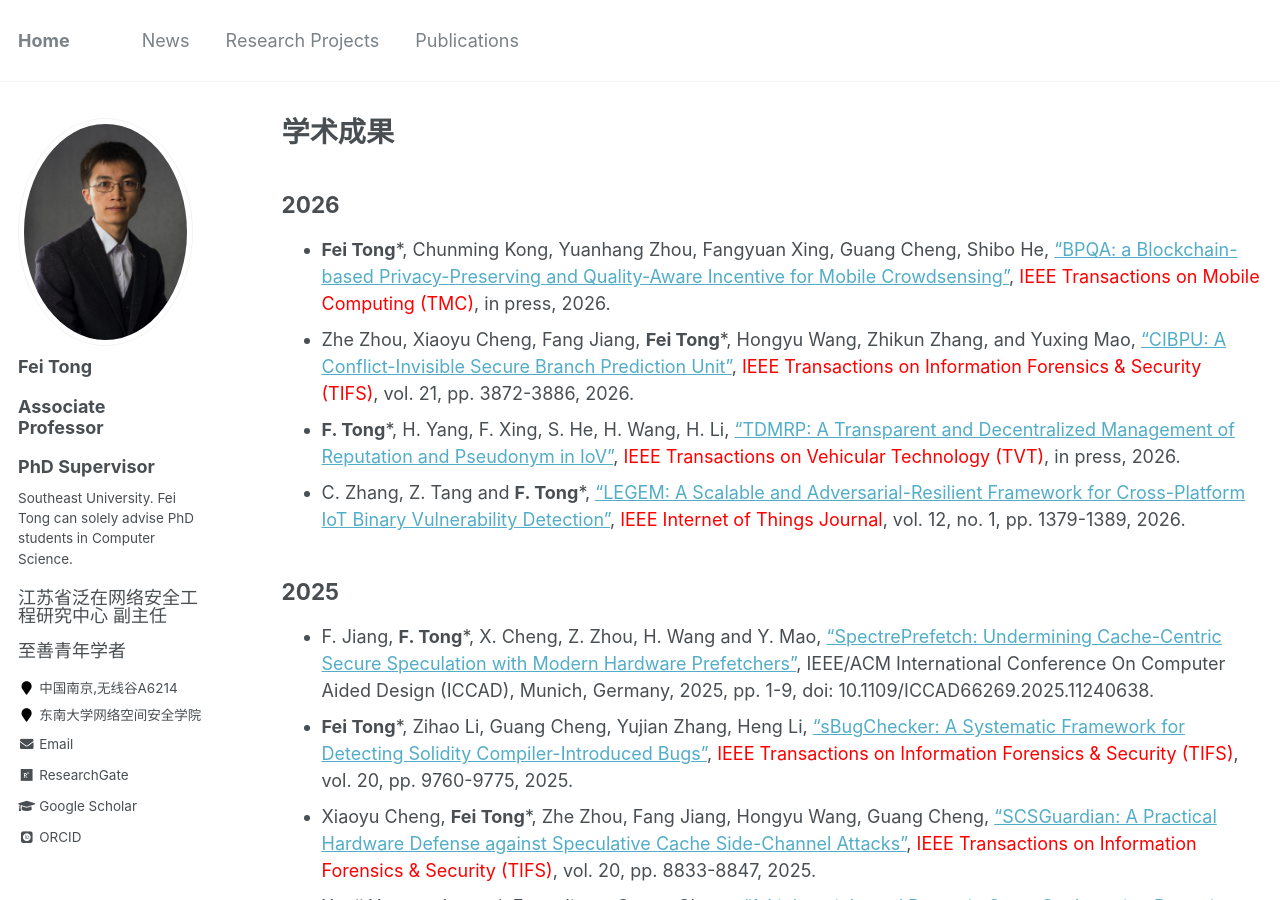
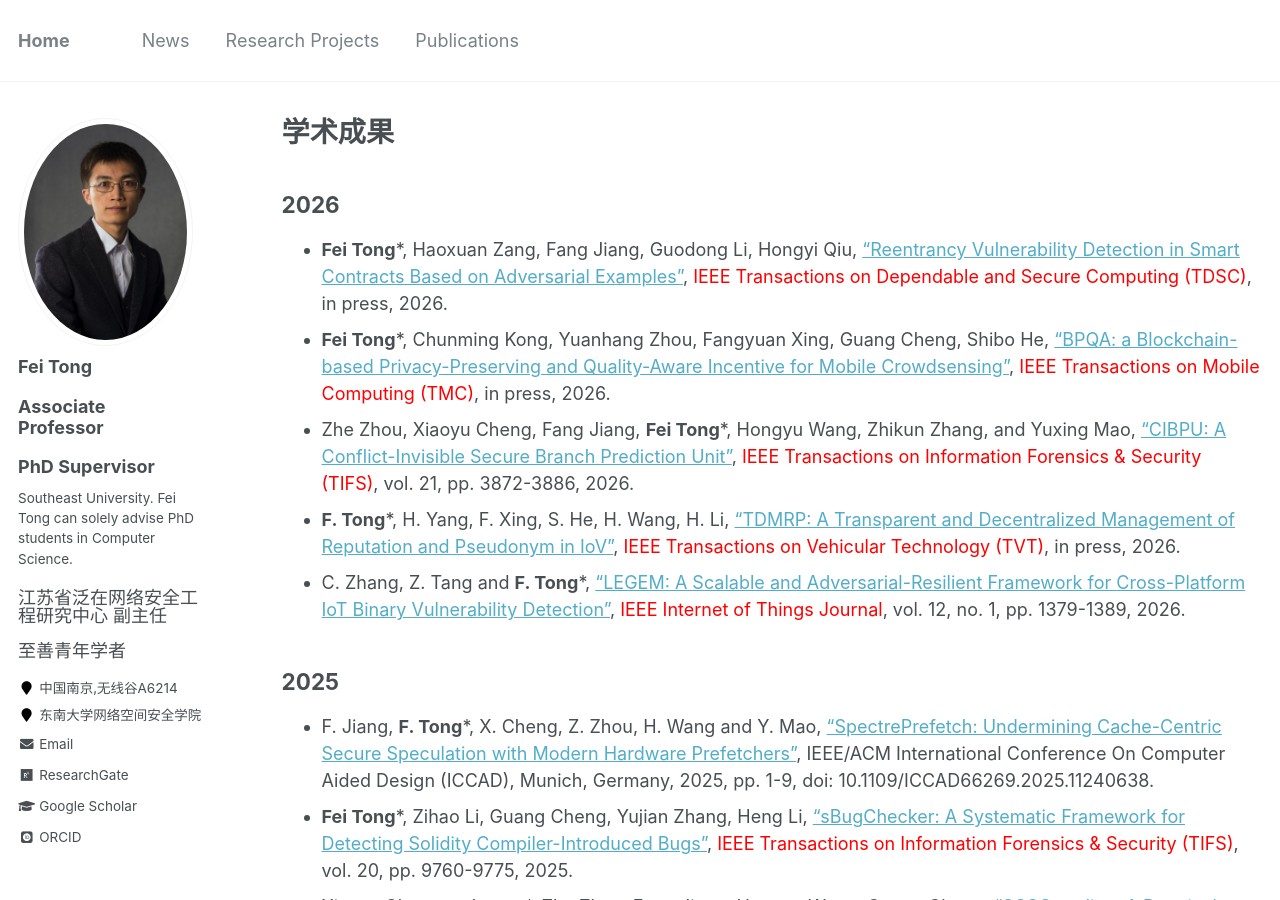
Before and after one commit to fei-tong/fei-tong.github.io, a Jekyll site: the page built from _pages/publications.md, in a window 1280 px wide and 900 px high. Built offline with Jekyll 4.4.1, drawn with Linux system fonts in a browser that asks for light colours; some web fonts are replaced.

Commit message:
Update publications.md

```diff
--- a/_pages/publications.md
+++ b/_pages/publications.md
@@ -12,6 +12,7 @@ author_profile: true
 
 ## 2026
 
+- **Fei Tong***, Haoxuan Zang, Fang Jiang, Guodong Li, Hongyi Qiu, <a href="https://ieeexplore.ieee.org/document/11534972" target="_blank" rel="noopener noreferrer">"Reentrancy Vulnerability Detection in Smart Contracts Based on Adversarial Examples"</a>, <font color="red">IEEE Transactions on Dependable and Secure Computing (TDSC)</font>, in press, 2026.
 - **Fei Tong***, Chunming Kong, Yuanhang Zhou, Fangyuan Xing, Guang Cheng, Shibo He,  <a href="https://ieeexplore.ieee.org/document/11480958" target="_blank" rel="noopener noreferrer">"BPQA: a Blockchain-based Privacy-Preserving and Quality-Aware Incentive for Mobile Crowdsensing"</a>, <font color="red">IEEE Transactions on Mobile Computing (TMC)</font>, in press, 2026.
 - Zhe Zhou, Xiaoyu Cheng, Fang Jiang, **Fei Tong***, Hongyu Wang, Zhikun Zhang, and Yuxing Mao, <a href="https://ieeexplore.ieee.org/document/11480176" target="_blank" rel="noopener noreferrer">"CIBPU: A Conflict-Invisible Secure Branch Prediction Unit"</a>, <font color="red">IEEE Transactions on Information Forensics & Security (TIFS)</font>, vol. 21, pp. 3872-3886, 2026.
 - **F. Tong***, H. Yang, F. Xing, S. He, H. Wang, H. Li, ["TDMRP: A Transparent and Decentralized Management of Reputation and Pseudonym in IoV"](https://ieeexplore.ieee.org/document/11397832), <font color="red">IEEE Transactions on Vehicular Technology (TVT)</font>, in press, 2026.
```
